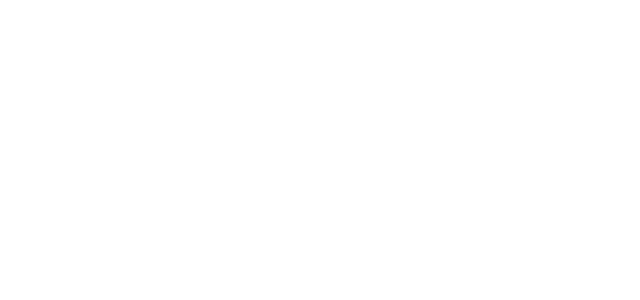
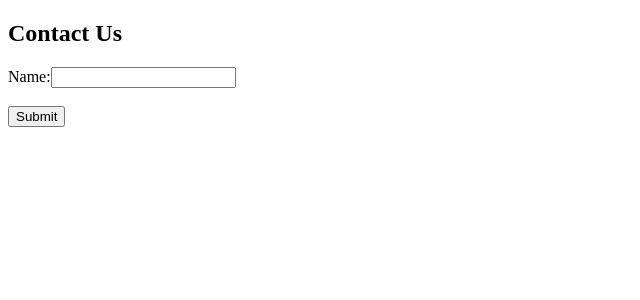
Before and after one commit to ManasiPatil2117/React-Practice, a React (Create React App) app in the folder test-app/: page /contact in a window 1280 px wide. Before the commit this address had no page. Shown: the top 300 px of the page, without its empty margins (0-640 px from the left). Built offline with nearby package versions, Linux system fonts and the light colour scheme; a web font is replaced by a local one.

Commit message:
Routing using components

```diff
--- /dev/null
+++ b/test-app/src/About.js
@@ -0,0 +1,10 @@
+import React from 'react'
+
+export default function About() {
+  return (
+    <>
+        <h2>About us</h2>
+        <p>Lorem ipsum, dolor sit amet consectetur adipisicing elit. Adipisci sed quasi officia blanditiis nulla mollitia accusantium, distinctio ipsum magni magnam, quaerat dolore facere illum deserunt qui, quibusdam culpa at ab quos quas aspernatur ex non sit ullam. Esse necessitatibus quae placeat incidunt odit fugiat perspiciatis, tempora veniam deserunt eligendi autem ratione saepe. Rem ratione assumenda itaque similique omnis ea laborum aperiam ipsum? Possimus consequuntur harum ducimus. Quas, id aperiam. Omnis, sint? Placeat odio totam, consequatur nostrum temporibus vitae, alias quam ad consectetur sequi ex similique adipisci voluptatibus, amet nisi! Laudantium tempore, tenetur voluptatem voluptas repellat nihil facilis molestias deserunt eius.</p>
+    </>
+  )
+}
--- a/test-app/src/App.js
+++ b/test-app/src/App.js
@@ -1,10 +1,13 @@
 import { BrowserRouter, Route, Routes } from "react-router-dom"
+import About from './About'
+import Contact from './Contact'
 function App() {
     return(
     <BrowserRouter>
         <Routes>
             <Route path="/" element={<div>Message</div>}></Route>
-            <Route path='/about' element={<div>About us</div>}></Route>
+            <Route path="/about" element={<About/>}/>
+            <Route path="/contact" element={<Contact/>}/>
     </Routes>
     </BrowserRouter >
     )
--- /dev/null
+++ b/test-app/src/Contact.js
@@ -0,0 +1,15 @@
+function Contact(){
+    return(
+        <>
+        <h2>Contact Us</h2>
+        <form action="">
+            Name:
+            <input type="text" name="" id="" />
+            <br />
+            <br />
+            <input type="submit" value="Submit" />
+        </form>
+        </>
+    )
+}
+export default Contact
--- a/test-app/src/index.js
+++ b/test-app/src/index.js
@@ -5,7 +5,6 @@
 ReactDom.render(
     <>
     <App/>
-
     </>,
     document.getElementById("root")
 )
```
